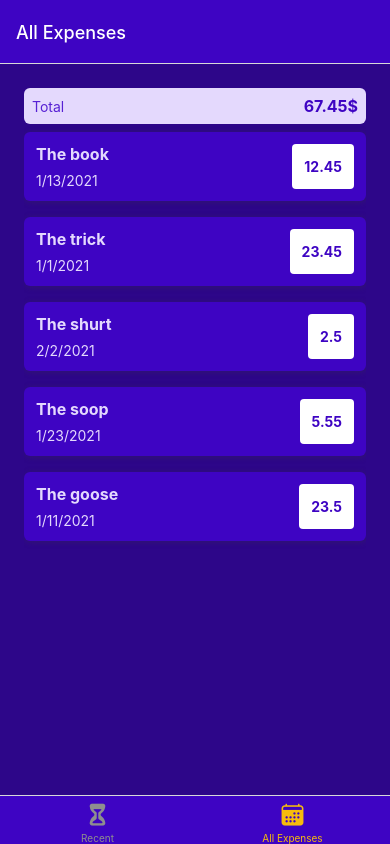
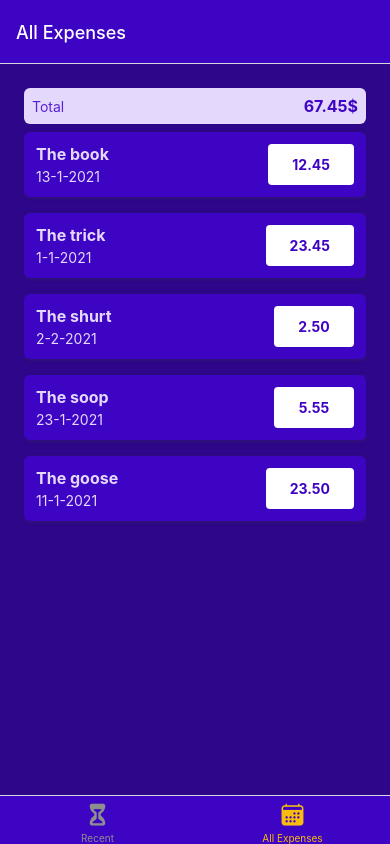
Before and after one commit to Cestrus/ReactNative_Expenses, a React Native app: screen /AllExpenses in a window 390 px wide. Built offline with nearby package versions, Linux system fonts and the light colour scheme.

Commit message:
added date formatted

```diff
--- a/components/ExpensesOutput/ExpensesItem/ExpensesItem.tsx
+++ b/components/ExpensesOutput/ExpensesItem/ExpensesItem.tsx
@@ -1,6 +1,7 @@
 import React from 'react';
 import { View, Text, Pressable, StyleSheet } from 'react-native';
 import { GlobalStyles } from '../../../constans/styles';
+import { getFormattedDate } from '../../../utils/date';
 
 import { IExpensesItemProps } from './ExpensesItem.props';
 
@@ -14,10 +15,10 @@
       <View style={styles.expenseItem}>
         <View>
           <Text style={[styles.textBase, styles.description]}>{description}</Text>
-          <Text style={styles.textBase}>{date.toLocaleDateString()}</Text>
+          <Text style={styles.textBase}>{getFormattedDate(date)}</Text>
         </View>
         <View style={styles.amountContainer}>
-          <Text style={styles.amount}>{amount}</Text>
+          <Text style={styles.amount}>{amount.toFixed(2)}</Text>
         </View>
       </View>
     </Pressable>
@@ -36,7 +37,7 @@
     borderRadius: 6,
     elevation: 3,
     shadowColor: GlobalStyles.colors.gray500,
-    shadowRadius: 6,
+    shadowRadius: 4,
     shadowOffset: { width: 1, height: 1 },
     shadowOpacity: 0.4,
   },
@@ -45,16 +46,17 @@
   },
   description: {
     fontSize: 16,
-    marginBottom: 8,
+    marginBottom: 4,
     fontWeight: 'bold',
   },
   amountContainer: {
-    paddingHorizontal: 12,
+    paddingHorizontal: 24,
     paddingVertical: 4,
     backgroundColor: 'white',
     justifyContent: 'center',
     alignItems: 'center',
     borderRadius: 4,
+    minWidth: 80,
   },
   amount: {
     color: GlobalStyles.colors.primary500,
--- a/components/ExpensesOutput/ExpensesOutput.tsx
+++ b/components/ExpensesOutput/ExpensesOutput.tsx
@@ -20,7 +20,9 @@
 const styles = StyleSheet.create({
   container: {
     flex: 1,
-    padding: 24,
+    paddingTop: 24,
+    paddingHorizontal: 24,
+    paddingBottom: 0,
     backgroundColor: GlobalStyles.colors.primary700,
   },
 });
--- /dev/null
+++ b/utils/date.ts
@@ -0,0 +1,3 @@
+export const getFormattedDate = (date: Date): string => {
+  return `${date.getDate()}-${date.getMonth() + 1}-${date.getFullYear()}`;
+};
```
